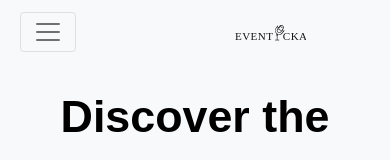
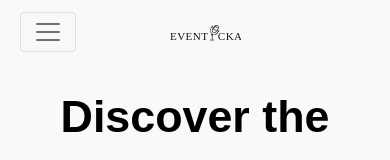
Before and after one commit to TEAM-ACHIEVE/EVENTICKA, a plain HTML site: page index.html in a window 390 px wide. Shown: the top 160 px of the page. Drawn offline with nearby package versions, Linux system fonts and the light colour scheme.

Commit message:
responsive slider and logo postion

```diff
--- a/Css/styles.css
+++ b/Css/styles.css
@@ -125,4 +125,9 @@ body{
         text-align: center;
         margin: 20px auto;
     }
+
+    .navbar-brand {
+        margin: auto 47% auto auto;
+        width: 10%;
+    }
 }
```
